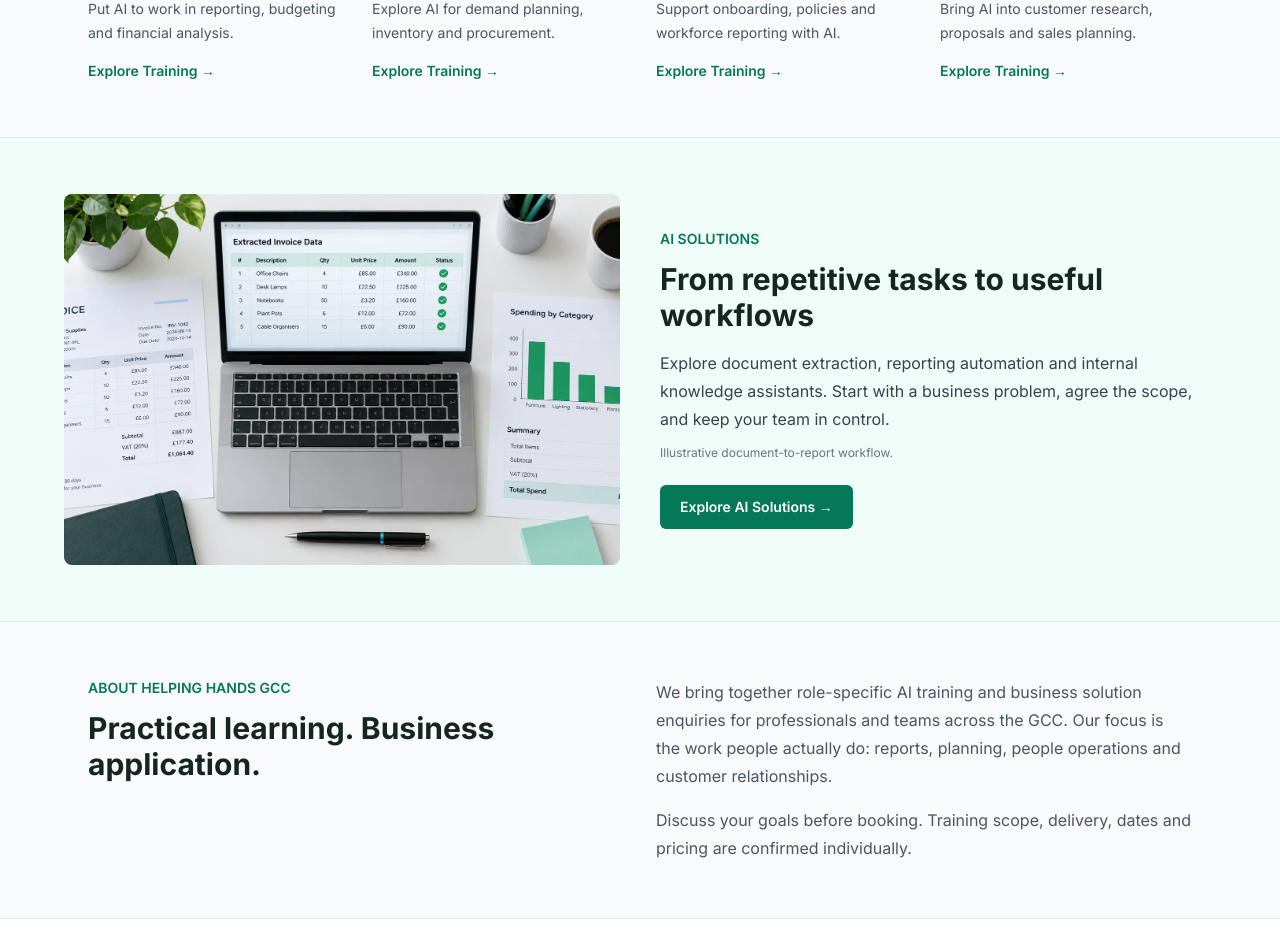
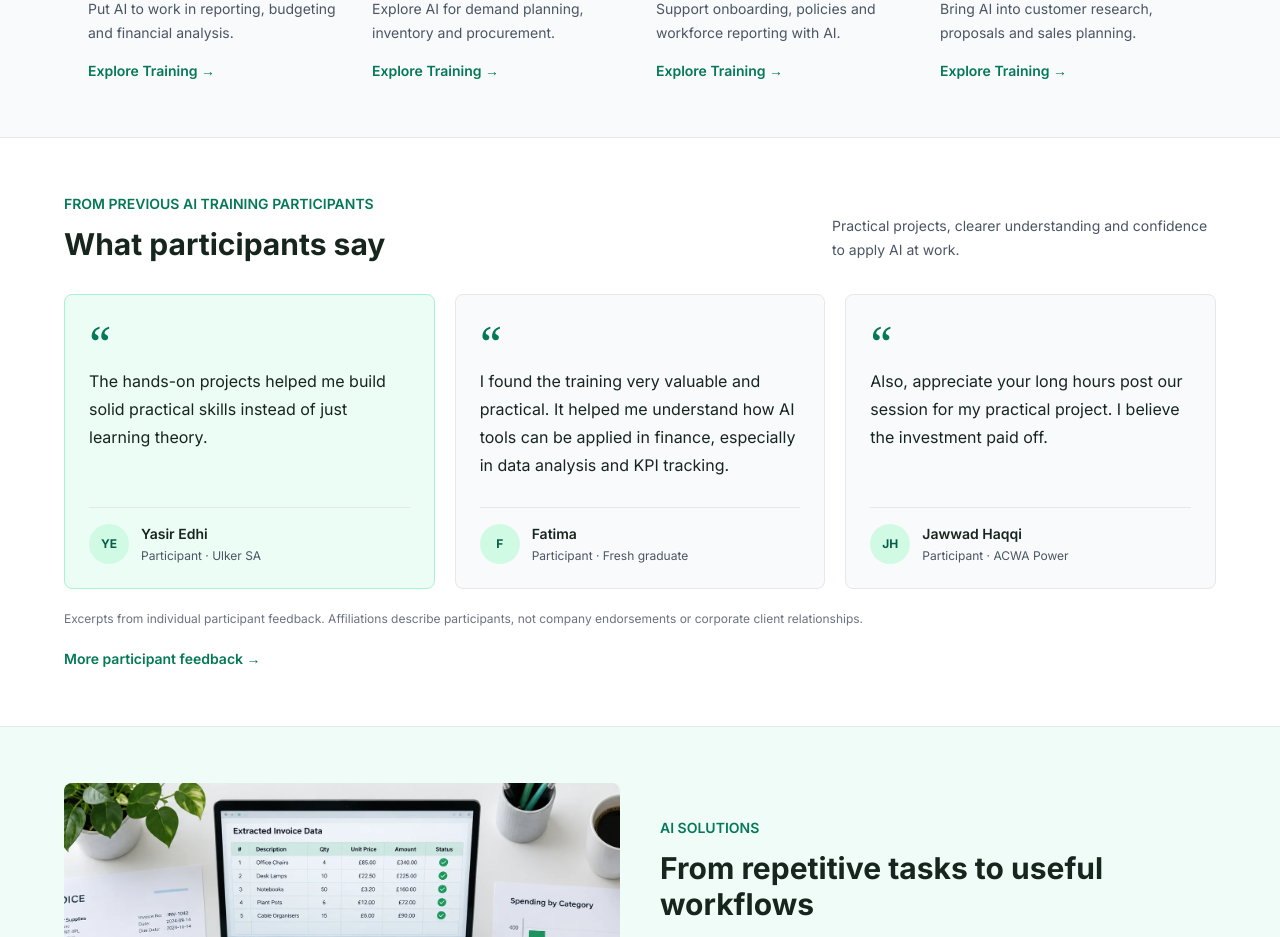
Before and after one commit to saadlakhani-cpu/helpinghandsgcc, a Next.js app: page / in a window 1280 px wide. Shown: the part 1020-1957 px from the top of the page. Built offline with nearby package versions, Linux system fonts and the light colour scheme; no server answers.

Commit message:
feat: publish approved training participant testimonials

```diff
--- a/app/ai-training/[track]/page.tsx
+++ b/app/ai-training/[track]/page.tsx
@@ -5,6 +5,7 @@ import { SiteHeader } from "@/components/SiteHeader";
 import { SiteFooter } from "@/components/SiteFooter";
 import { ServiceHero } from "@/components/ServiceHero";
 import { EnquiryForm } from "@/components/EnquiryForm";
+import { ParticipantFeedback } from "@/components/ParticipantFeedback";
 import { findTrainingTrack, trainingTracks } from "@/lib/training";
 
 type Props = { params: { track: string }; searchParams: { type?: string } };
@@ -38,6 +39,7 @@ export default function TrainingTrackPage({ params, searchParams }: Props) {
             <div><h2 className="text-2xl font-bold">For you or your team</h2><p className="mt-4 leading-7 text-gray-700">Discuss individual learning or a corporate workshop shaped around your department. Exercises use sample or approved, anonymised data, with human review of AI outputs.</p><p className="mt-4 text-sm text-gray-600">The syllabus, trainer, delivery format, duration, dates and pricing will be confirmed before booking. Images are illustrative.</p></div>
           </div>
         </section>
+        {track.slug === "finance" && <ParticipantFeedback full />}
         <section id="enquire" className="mx-auto grid max-w-6xl scroll-mt-6 gap-10 px-4 py-14 sm:px-6 md:grid-cols-2">
           <div><h2 className="text-3xl font-bold">Enquire About Training</h2><p className="mt-4 leading-7 text-gray-600">Tell us about your role or your team. We will follow up by email. This is an enquiry, not a booking or payment.</p></div>
           <EnquiryForm key={searchParams.type || "individual"} types={["individual", "corporate"]} initialType={searchParams.type === "corporate" ? "corporate" : "individual"} initialTopic={track.topic} />
--- a/app/page.tsx
+++ b/app/page.tsx
@@ -4,6 +4,7 @@ import { SiteHeader } from "@/components/SiteHeader";
 import { SiteFooter } from "@/components/SiteFooter";
 import { ServiceHero } from "@/components/ServiceHero";
 import { ServiceTiles } from "@/components/ServiceTiles";
+import { ParticipantFeedback } from "@/components/ParticipantFeedback";
 import { CONTACT_EMAIL } from "@/lib/constants";
 
 export const metadata = {
@@ -23,6 +24,7 @@ export default function HomePage() {
           <p className="mb-8 mt-4 max-w-2xl leading-7 text-gray-600">Choose your track. Learn as an individual or discuss a workshop for your corporate team.</p>
           <ServiceTiles />
         </section>
+        <ParticipantFeedback />
         <section className="border-y border-gray-200 bg-emerald-50/60 px-4 py-14 sm:px-6">
           <div className="mx-auto grid max-w-6xl items-center gap-10 md:grid-cols-2">
             <div className="relative aspect-[3/2] overflow-hidden rounded-lg"><Image src="/images/services/workflow.webp" alt="Illustrative document extraction workflow with an invoice, spreadsheet and report" fill sizes="(max-width:768px) 100vw, 50vw" className="object-cover" /></div>
--- /dev/null
+++ b/components/ParticipantFeedback.tsx
@@ -0,0 +1,66 @@
+import Link from "next/link";
+
+// Verbatim excerpts approved by the site owner for publication on 2026-09-09.
+const feedback = [
+  {
+    name: "Yasir Edhi",
+    initials: "YE",
+    attribution: "Participant · Ulker SA",
+    quote: "The hands-on projects helped me build solid practical skills instead of just learning theory.",
+  },
+  {
+    name: "Fatima",
+    initials: "F",
+    attribution: "Participant · Fresh graduate",
+    quote: "I found the training very valuable and practical. It helped me understand how AI tools can be applied in finance, especially in data analysis and KPI tracking.",
+  },
+  {
+    name: "Jawwad Haqqi",
+    initials: "JH",
+    attribution: "Participant · ACWA Power",
+    quote: "Also, appreciate your long hours post our session for my practical project. I believe the investment paid off.",
+  },
+  {
+    name: "Moinuddin",
+    initials: "M",
+    attribution: "Participant · Canada",
+    quote: "The course made AI feel practical and approachable, and I’ve come away with both useful skills and a lot more confidence.",
+  },
+  {
+    name: "Hadil",
+    initials: "H",
+    attribution: "Participant · Fresh graduate",
+    quote: "You explained really well and showed us how to do it and what we can use and that’s very helpful and taught me knew things, the timing was really good but unfortunately I was caught up with my studies.",
+  },
+] as const;
+
+export function ParticipantFeedback({ full = false }: { full?: boolean }) {
+  const entries = full ? feedback : feedback.slice(0, 3);
+  return (
+    <section id="participant-feedback" aria-labelledby="participant-feedback-title" className="border-t border-gray-200 bg-white px-4 py-14 sm:px-6">
+      <div className="mx-auto max-w-6xl">
+        <div className="flex flex-wrap items-end justify-between gap-5">
+          <div>
+            <p className="text-sm font-semibold text-finance">FROM PREVIOUS AI TRAINING PARTICIPANTS</p>
+            <h2 id="participant-feedback-title" className="mt-3 text-3xl font-bold">What participants say</h2>
+          </div>
+          <p className="max-w-sm text-sm leading-6 text-gray-600">Practical projects, clearer understanding and confidence to apply AI at work.</p>
+        </div>
+        <div className="mt-8 grid gap-5 md:grid-cols-2 lg:grid-cols-3">
+          {entries.map((entry, index) => (
+            <figure key={entry.name} className={`flex min-w-0 flex-col rounded-lg border p-6 ${index === 0 ? "border-emerald-200 bg-emerald-50" : "border-gray-200 bg-gray-50"}`}>
+              <span aria-hidden="true" className="h-9 font-serif text-5xl leading-none text-finance">&ldquo;</span>
+              <blockquote className="mb-7 mt-3 flex-1 text-base leading-7 text-primary">{entry.quote}</blockquote>
+              <figcaption className="flex items-center gap-3 border-t border-gray-200 pt-4">
+                <span aria-hidden="true" className="flex h-10 w-10 shrink-0 items-center justify-center rounded-full bg-emerald-100 text-xs font-bold text-emerald-800">{entry.initials}</span>
+                <div><p className="text-sm font-semibold">{entry.name}</p><p className="mt-1 text-xs text-gray-600">{entry.attribution}</p></div>
+              </figcaption>
+            </figure>
+          ))}
+        </div>
+        <p className="mt-5 text-xs leading-5 text-gray-500">Excerpts from individual participant feedback. Affiliations describe participants, not company endorsements or corporate client relationships.</p>
+        {!full && <Link href="/ai-training/finance#participant-feedback" className="mt-5 inline-block text-sm font-semibold text-finance">More participant feedback &rarr;</Link>}
+      </div>
+    </section>
+  );
+}
```
